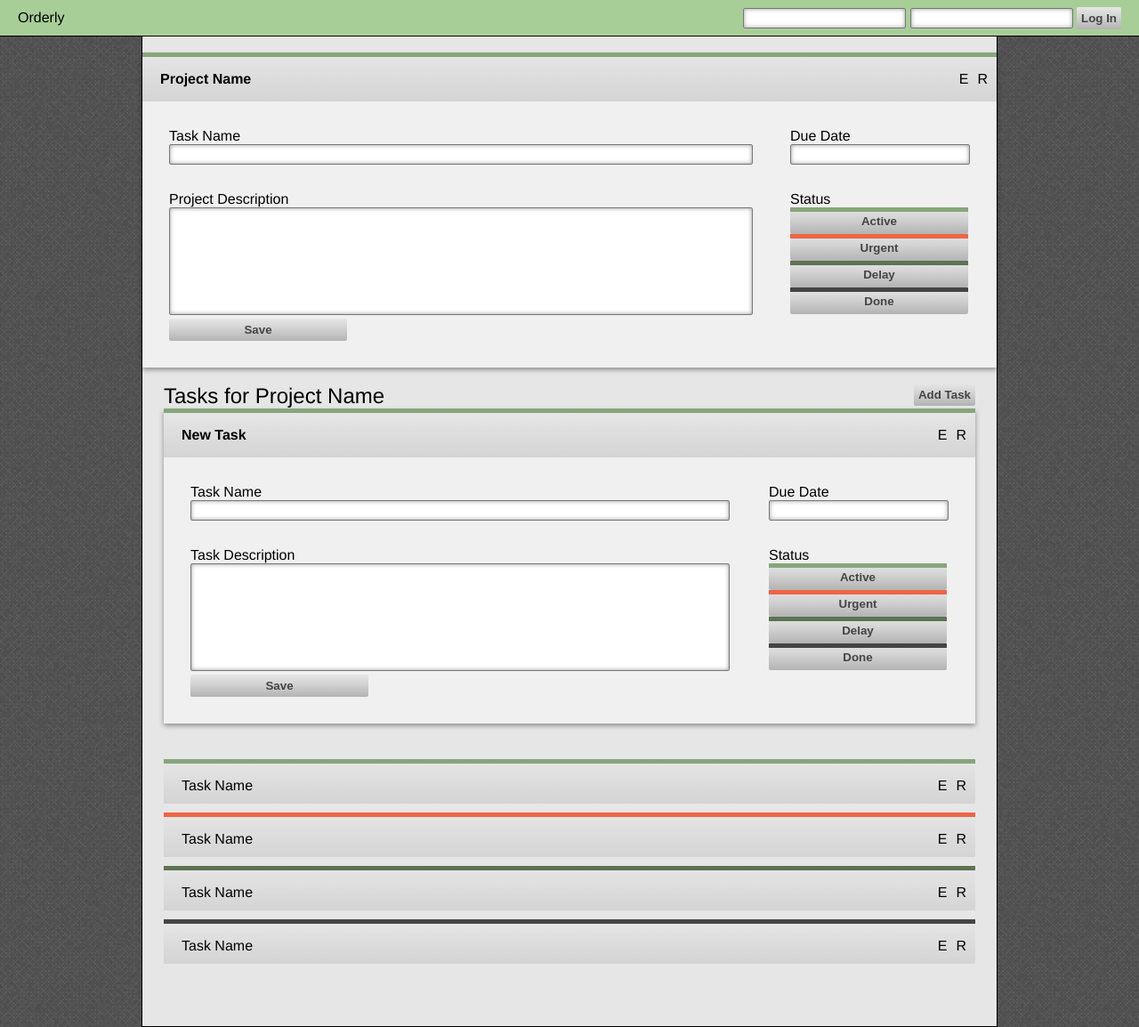
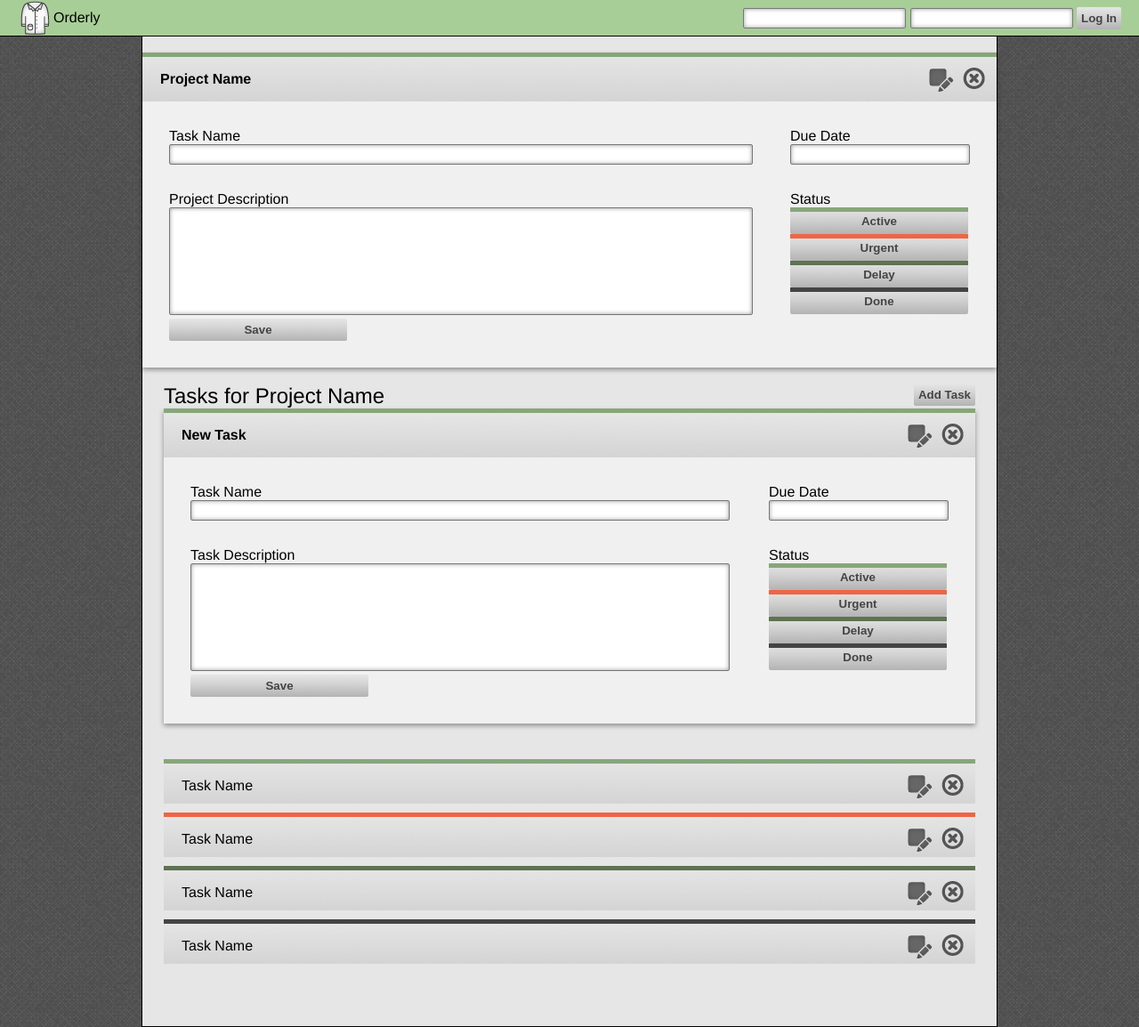
Before and after one commit to brownsusan/orderly, a PHP site: page /application.html in a window 1280 px wide. Shown: the whole page at 89% size. Run offline with PHP 8.4, Linux system fonts and the light colour scheme.

Commit message:
adds icons.

```diff
--- a/application.html
+++ b/application.html
@@ -14,6 +14,7 @@
 		<header>
 
 			<div class="header-home">
+				<div class="header-icon"></div>
 				<span>Orderly</span>
 			</div>
 
@@ -35,8 +36,8 @@
 				<div class="project-create-heading">
 					<div class="status active"></div>
 					<span class="project-create-title">Project Name</span>
-					<span class="icon-remove">R</span>
-					<span class="icon-edit">E</span>
+					<span class="icon-delete"></span>
+					<span class="icon-edit"></span>
 				</div>
 
 				<div class="padding">
@@ -110,8 +111,8 @@
 					<div class="status active"></div>
 					<div class="task-create-heading">
 						<span class="task-create-title">New Task</span>
-						<span class="icon-remove">R</span>
-						<span class="icon-edit">E</span>
+						<span class="icon-delete"></span>
+						<span class="icon-edit"></span>
 					</div>
 
 					<div class="padding">
@@ -176,29 +177,29 @@
 			<div class="task-item">
 				<div class="status active"></div>
 				<span class="task-name">Task Name</span>
-				<span class="icon-remove">R</span>
-				<span class="icon-edit">E</span>
+				<span class="icon-delete"></span>
+				<span class="icon-edit"></span>
 			</div>
 
 			<div class="task-item">
 				<div class="status urgent"></div>
 				<span class="task-name">Task Name</span>
-				<span class="icon-remove">R</span>
-				<span class="icon-edit">E</span>
+				<span class="icon-delete"></span>
+				<span class="icon-edit"></span>
 			</div>
 
 			<div class="task-item">
 				<div class="status delay"></div>
 				<span class="task-name">Task Name</span>
-				<span class="icon-remove">R</span>
-				<span class="icon-edit">E</span>
+				<span class="icon-delete"></span>
+				<span class="icon-edit"></span>
 			</div>
 
 			<div class="task-item">
 				<div class="status done"></div>
 				<span class="task-name">Task Name</span>
-				<span class="icon-remove">R</span>
-				<span class="icon-edit">E</span>
+				<span class="icon-delete"></span>
+				<span class="icon-edit"></span>
 			</div>
 
 		</div>
--- a/css/core/main.css
+++ b/css/core/main.css
@@ -14,6 +14,13 @@
 .header-home {
 	float: left;
 	margin-left: 20px;
+}
+
+.header-icon {
+	background: url('/img/icon.png');
+	float: left;
+	height: 40px;
+	width: 40px;
 }
 
 .header-login {
@@ -190,11 +197,23 @@
 }
 
 .icon-edit {
+	background-image: url('/img/edit-icon.png');
+	background-position: 50% 50%;
+	background-repeat: no-repeat;
+	cursor: pointer;
 	float: right;
+	height: 50px;
+	width: 28px;
 	margin-right: 10px;
 }
 
-.icon-remove {
+.icon-delete {
+	background-image: url('/img/delete-icon.png');
+	background-position: 50% 50%;
+	background-repeat: no-repeat;
+	cursor: pointer;
 	float: right;
+	height: 50px;
+	width: 28px;
 	margin-right: 10px;
 }
```
Also changed, not shown: img/delete-icon.png, img/edit-icon.png, img/icon.png.
